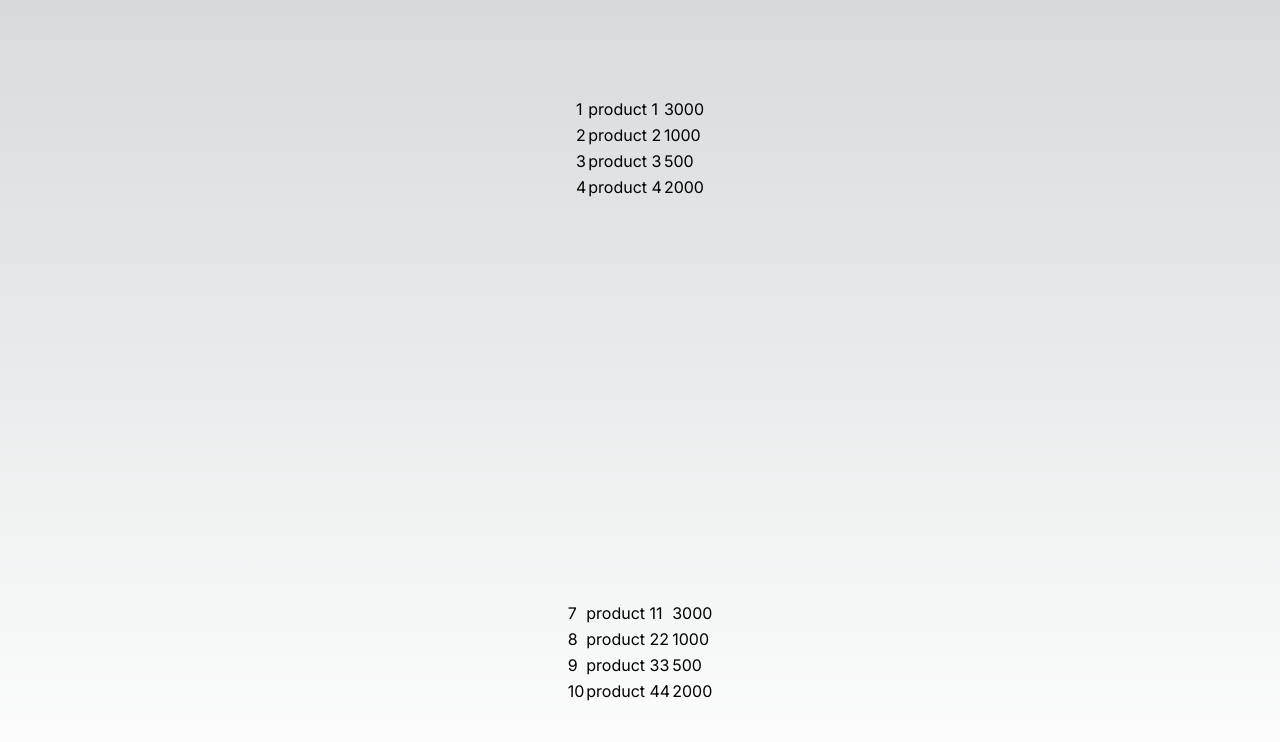
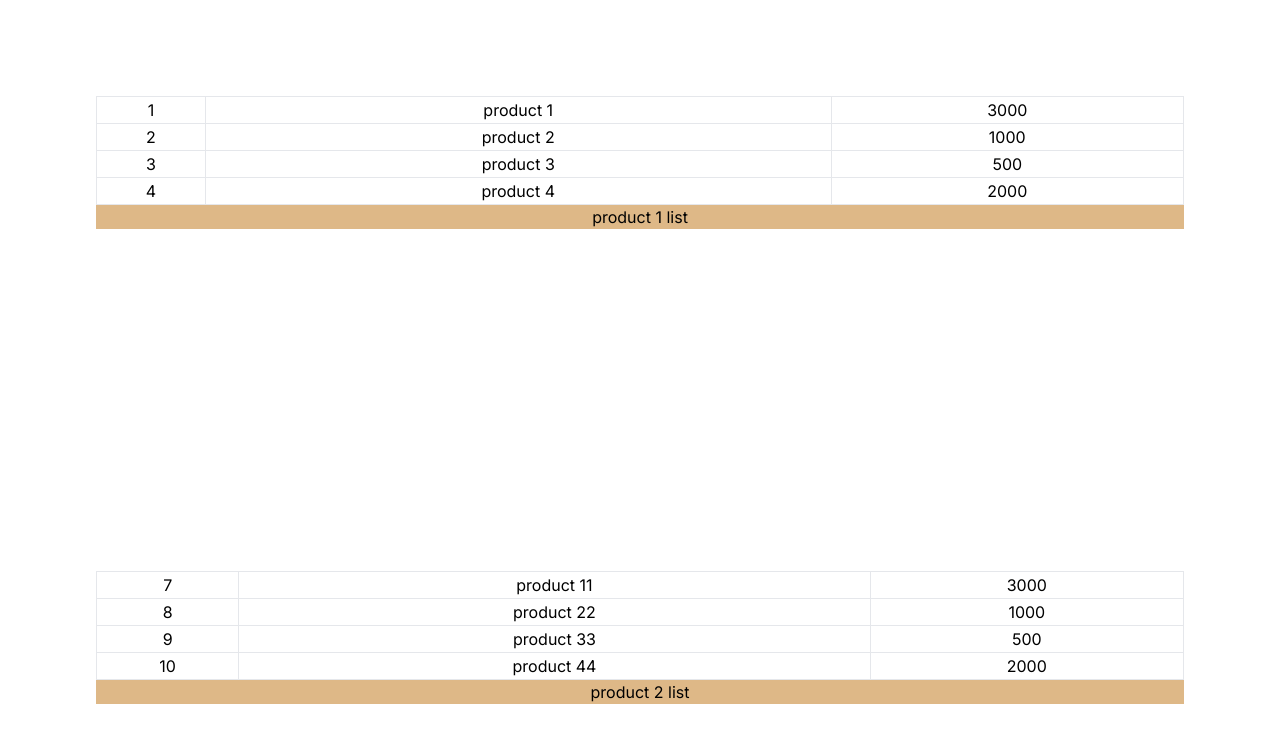
Before and after one commit to htimnak/HomeWorkNextJs, a Next.js app: page / in a window 1280 px wide. Shown: the top 742 px of the page. Built offline with nearby package versions, Linux system fonts and the light colour scheme.

Commit message:
add style whit tailwind css to table

```diff
--- a/src/components/MyTable.tsx
+++ b/src/components/MyTable.tsx
@@ -4,22 +4,24 @@ interface product{
     price:number
 }
 interface props{
-    myData : Array<product>
+    myData : Array<product>,
+    caption ?: string
 }
-export default function MyTable({myData}: props){
+export default function MyTable({myData,caption}: props){
     console.log(myData);
     return (
 
-            <table>
+            <table className={"w-full bg-white text-black text-center  "}>
+                <caption style={{backgroundColor:"BurlyWood",captionSide:"bottom"}}>{caption}</caption>
                 <tbody>
 
                     {
                         myData.map((item,index)=>{
                             return(
                                 <tr>
-                                    <td>{item.ID}</td>
-                                    <td>{item.name}</td>
-                                    <td>{item.price}</td>
+                                    <td className={"border"}>{item.ID}</td>
+                                    <td className={"border"}>{item.name}</td>
+                                    <td className={"border"}>{item.price}</td>
                                 </tr>
 
                             )
--- a/src/pages/index.tsx
+++ b/src/pages/index.tsx
@@ -20,8 +20,8 @@ export default function Home() {
     <main
       className={`flex min-h-screen flex-col items-center justify-between p-24 ${inter.className}`}
     >
-      <MyTable myData={product}/>
-      <MyTable myData={product2}/>
+      <MyTable myData={product} caption={"product 1 list"}/>
+      <MyTable myData={product2} caption={"product 2 list"}/>
     </main>
   )
 }
--- a/src/styles/globals.css
+++ b/src/styles/globals.css
@@ -15,13 +15,3 @@
     --background-end-rgb: 0, 0, 0;
   }
 }
-
-body {
-  color: rgb(var(--foreground-rgb));
-  background: linear-gradient(
-      to bottom,
-      transparent,
-      rgb(var(--background-end-rgb))
-    )
-    rgb(var(--background-start-rgb));
-}
```
